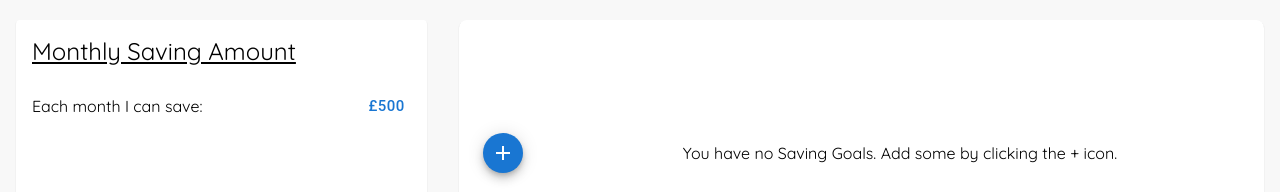
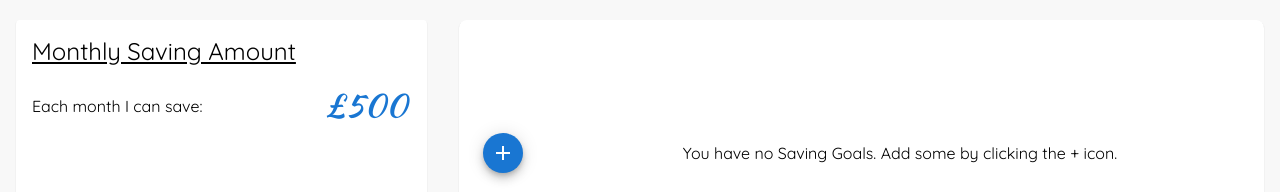
Before and after one commit to AKP-13/savings-planner, a React (Create React App) app: page / in a window 1280 px wide. Shown: the part 131-323 px from the top of the page. Built offline with nearby package versions, Linux system fonts and the light colour scheme.

Commit message:
Move MUI styled components back into file

```diff
--- a/src/monthlySavingAmount/MonthlySavingAmount.js
+++ b/src/monthlySavingAmount/MonthlySavingAmount.js
@@ -1,6 +1,6 @@
 /* eslint-disable react/prop-types */
 import { useState } from 'react';
-import { IconButton, InputAdornment, Tooltip } from '@mui/material';
+import { Button, IconButton, Input, InputAdornment, styled, Tooltip } from '@mui/material';
 import CheckIcon from '@mui/icons-material/Check';
 import CloseIcon from '@mui/icons-material/Close';
 // Styles
@@ -12,12 +12,21 @@ import {
   IssuesExplanation,
   IssuesTitle,
   PoundSign,
-  SavingAmountButton,
   SavingsAmount,
   SavingsAmountContainer,
-  StyledInput,
   Title
 } from './styles';
+
+const StyledInput = styled(Input)`
+  color: dodgerblue;
+  font-family: Kaushan Script, cursive;
+  font-size: 2rem;
+`;
+
+const SavingAmountButton = styled(Button)`
+  font-family: Kaushan Script, cursive;
+  font-size: 2rem;
+`;
 
 const startAdornment = (
   <InputAdornment position="start">
--- a/src/monthlySavingAmount/styles.js
+++ b/src/monthlySavingAmount/styles.js
@@ -1,4 +1,3 @@
-import { Button, Input } from '@mui/material';
 import styled from 'styled-components';
 
 export const Container = styled.div`
@@ -41,19 +40,8 @@ export const PoundSign = styled.span`
   font-size: 2rem;
 `;
 
-export const StyledInput = styled(Input)`
-  color: dodgerblue;
-  font-family: Kaushan Script, cursive;
-  font-size: 2rem;
-`;
-
 export const ConfirmContainer = styled.span`
   align-self: center;
-`;
-
-export const SavingAmountButton = styled(Button)`
-  font-family: Kaushan Script, cursive;
-  font-size: 2rem;
 `;
 
 export const IssuesTitle = styled.h3`
```
